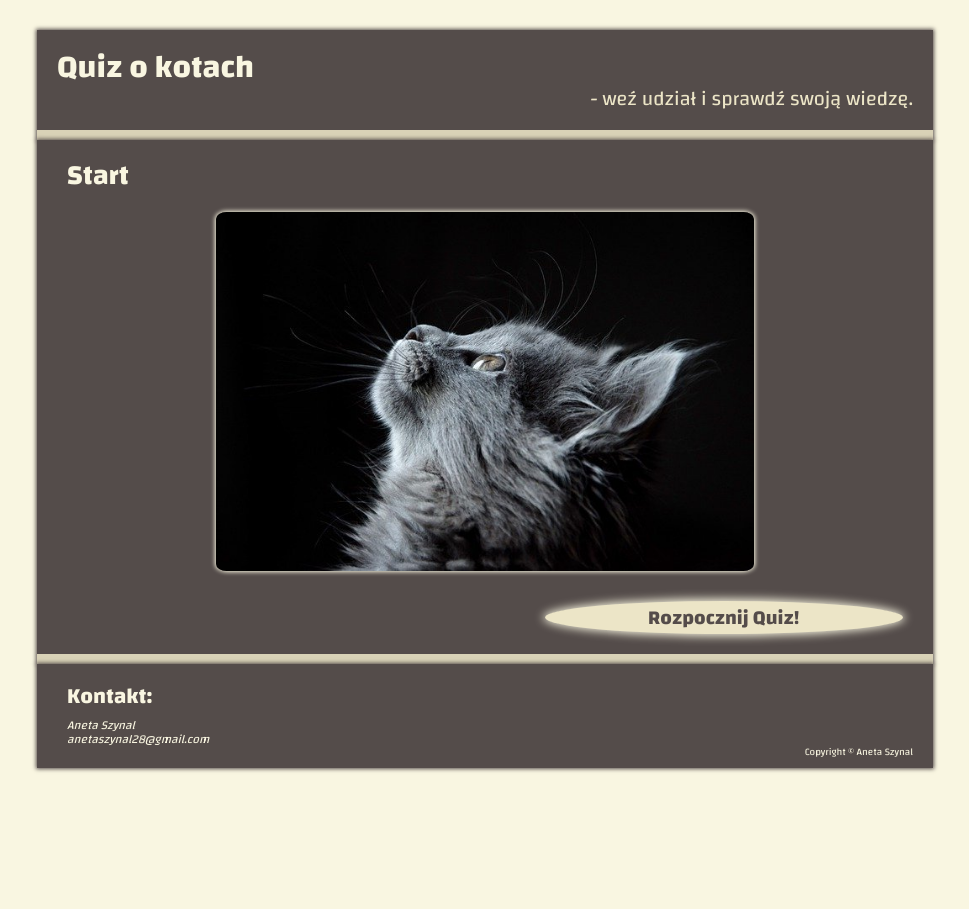
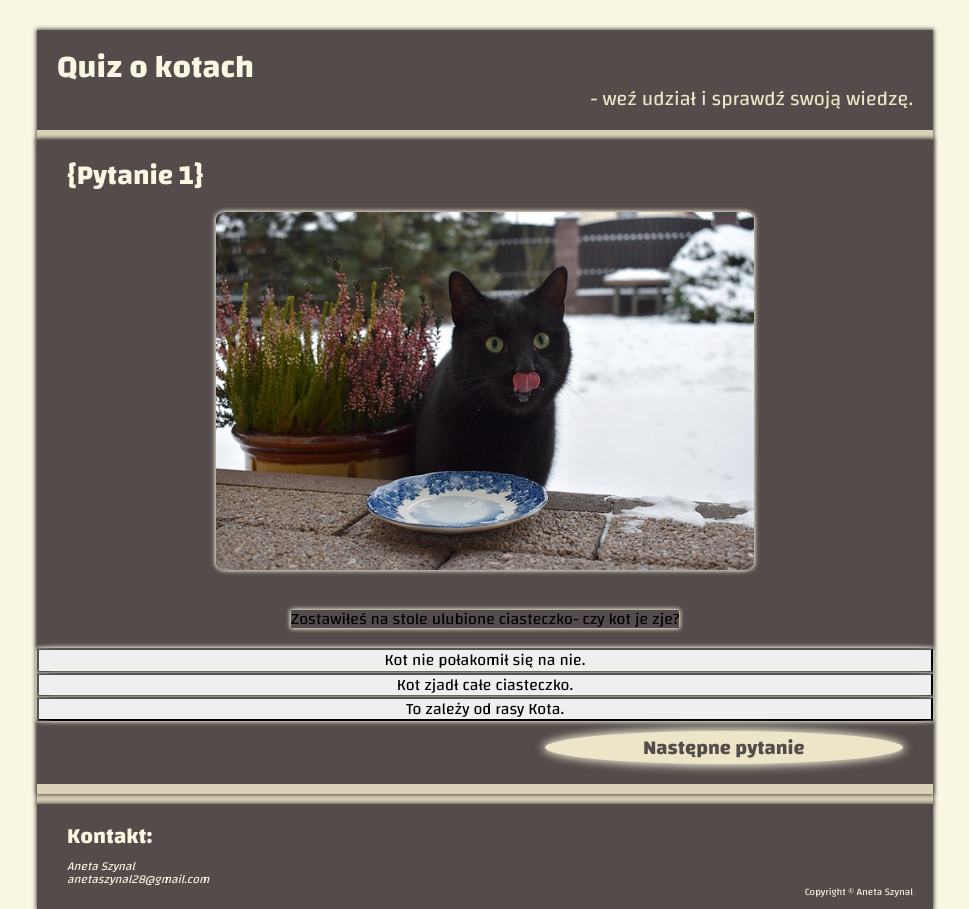
Before and after one commit to anetaszynal/cat_quiz, a React (Create React App) app: page / in a window 1280 px wide. Both pictures are taken after a click on the button "Rozpocznij Quiz!". Shown: the whole page, without its empty margins (155-1124 px from the left). Before the commit the page ends 800 px from the top, so only its background shows below. Built offline with nearby package versions, Linux system fonts and the light colour scheme.

Commit message:
feat(Article): swich view on quiz start

```diff
--- a/src/App.js
+++ b/src/App.js
@@ -11,11 +11,7 @@ function App() {
         title="Quiz o kotach"
         additionalContent="- weź udział i sprawdź swoją wiedzę."
       />
-      <Article
-        title="Start"
-        imageURL={require("./assets/mainImage.jpg")}
-        buttonText="Rozpocznij Quiz!"
-      ></Article>
+      <Article />
       <Footer title="Kontakt:" />
     </div>
   );
--- a/src/components/Article/Article.jsx
+++ b/src/components/Article/Article.jsx
@@ -1,10 +1,56 @@
-import React from "react";
-import { Container, Title, MainImage, Button } from "./styled";
+import React, { useState } from "react";
+import {
+  Container,
+  Title,
+  MainImage,
+  Button,
+  QuizField,
+  Answer,
+} from "./styled";
+import { questions } from "../../lib/questions";
 
-export const Article = ({ title, buttonText, imageURL }) => (
-  <Container>
-    <Title>{title}</Title>
-    <MainImage src={imageURL} alt=""></MainImage>
-    <Button>{buttonText}</Button>
-  </Container>
-);
+export const Article = () => {
+  const [welcome, setWelcome] = useState(true);
+  const [currentQuestionIndex, setCurrentQuestionIndex] = useState(0);
+
+  const CurrentQuiz = ({
+    title,
+    imageURL,
+    question,
+    answer1,
+    answer2,
+    answer3,
+    buttonText,
+  }) => (
+    <Container>
+      <Title>{title}</Title>
+      <MainImage src={imageURL} alt="" />
+      <QuizField>{question}</QuizField>
+      <Answer>{answer1}</Answer>
+      <Answer>{answer2}</Answer>
+      <Answer>{answer3}</Answer>
+      <Button onClick={() => setCurrentQuestionIndex(currentQuestionIndex + 1)}>
+        {buttonText}
+      </Button>
+    </Container>
+  );
+
+  return (
+    <Container>
+      {welcome && (
+        <>
+          {" "}
+          <Title>Start</Title>
+          <MainImage
+            src={require("../../assets/mainImage.jpg")}
+            alt=""
+          ></MainImage>
+          <Button onClick={() => setWelcome(false)}>Rozpocznij Quiz!</Button>
+        </>
+      )}
+      {!welcome && (
+        <CurrentQuiz {...questions[currentQuestionIndex]}></CurrentQuiz>
+      )}
+    </Container>
+  );
+};
--- a/src/components/Article/styled.js
+++ b/src/components/Article/styled.js
@@ -44,3 +44,16 @@ export const Button = styled.button`
     font-size: 12px;
   }
 `;
+
+export const QuizField = styled.div`
+  max-width: 80%;
+  margin: 20px;
+  box-shadow: 0px 0px 4px 1px rgb(249, 246, 225);
+  border-radius: 2%;
+  justify-self: center;
+`;
+
+export const Answer = styled.button`
+  box-shadow: 0px 0px 4px 1px rgb(249, 246, 225);
+  border-radius: 2%;
+`;
```
Also changed, not shown: src/lib/questions.js.
